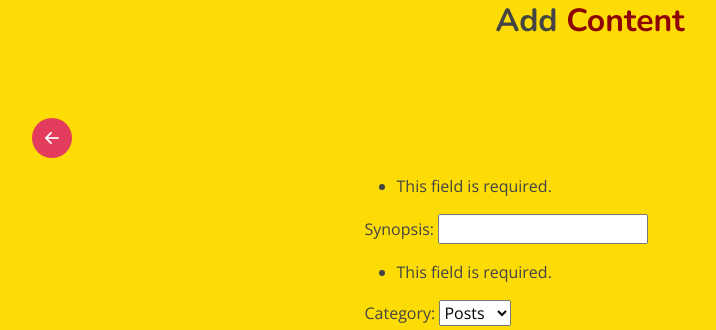
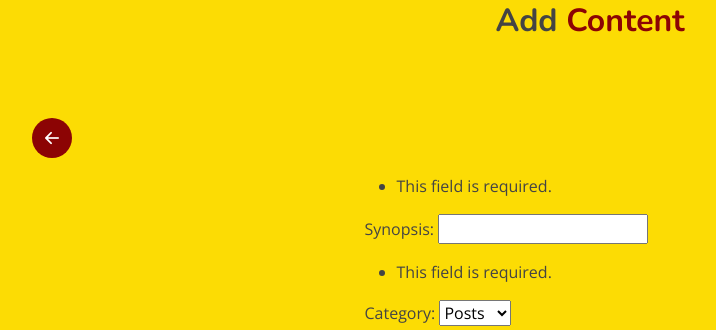
Before and after one commit to AnandVishnuG/AlumniWebsite, a Django app: page /add_post/ in a window 1280 px wide. Shown: the part 142-472 px from the top of the page, without its empty margins (50-766 px from the left). Run offline with Django 4.2, Linux system fonts and the light colour scheme; a user stored in the database is signed in; data comes from the database, SQL or seed files in the repository; both versions use the stored data as it was after the commit; some libraries are stand-ins or nearby versions.

Commit message:
Final minor changes

```diff
--- a/main/views.py
+++ b/main/views.py
@@ -295,7 +295,7 @@ class PollCreateView(LoginRequiredMixin, View):
 
 
 # Products/Services
-class ProductListView(LoginRequiredMixin, CheckAdminOrTreasurerGroupMixin, View):
+class ProductListView(LoginRequiredMixin, View):
     def get(self, request, *args, **kwargs):
         products = Product.objects.all()
         return render(request, 'products.html',{'products':products})
--- a/templates/add_post.html
+++ b/templates/add_post.html
@@ -13,7 +13,7 @@
 
     <div class="row mt-5">
             <div class=" col-md-5 col-sm-12">
-                <a href="/content/" style="border-radius:50px; height:40px; width:40px; background:#e43c5c; font-size: 28px; color: #fff; line-height: 0;"
+                <a href="/content/" style="border-radius:50px; height:40px; width:40px; background:#8c0404; font-size: 28px; color: #fff; line-height: 0;"
                    class="d-flex align-items-center justify-content-center">
                     <i class="bi bi-arrow-left-short"></i>
                 </a>
```
Also changed, not shown: db.sqlite3.
